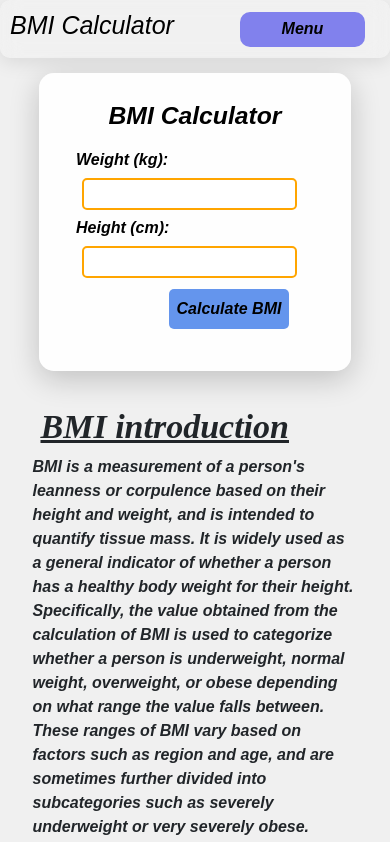
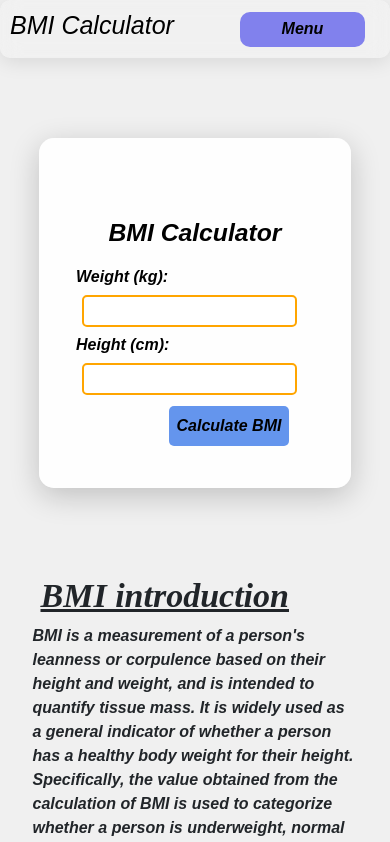
Before and after one commit to AdityaUpadhyay2610/text-app, a React (Vite) app: page /bmi in a window 390 px wide. Shown: the top 842 px of the page. Built offline with nearby package versions, Linux system fonts and the light colour scheme; the HTML template or start-up script is replaced by a standard one.

Commit message:
Bmi and Navbar css: fixed

```diff
--- a/src/Components/Bmi.css
+++ b/src/Components/Bmi.css
@@ -2,6 +2,7 @@
     display: flex;
     justify-content: center;
     margin: 8px;
+    margin-top: 60px;
     align-items: center;
     font-family: Arial, Helvetica, sans-serif;
     font-style: italic;
@@ -15,9 +16,7 @@
     border-radius: 15px; /* Increased rounded corners */
     box-shadow: 0 8px 30px rgba(0, 0, 0, 0.2); /* Deeper shadow for a lifted effect */
     padding: 20px; /* Add padding for inner spacing */
-    margin: 15px auto; /* Center the card with automatic left and right margins */
-    transition: transform 0.3s, box-shadow 0.3s; /* Smooth transition for hover effects */
-}
+    margin: 15px auto; /* Center the card with automatic left and right margins */}
 
 form {
     align-items: center;
@@ -95,6 +94,9 @@ h2.intro-head,.formula h2 {
     font-weight: bolder;
 }
 @media (max-width:768px){
+    .calc{
+        margin-top: 80px;
+    }
     h2.intro-head {
         display: flex;
         justify-content: flex-start;
--- a/src/Components/Navbar.css
+++ b/src/Components/Navbar.css
@@ -52,7 +52,7 @@ nav {
   backdrop-filter: blur(10px); /* Frosted glass effect */
   border-radius: 10px; /* Rounded corners */
   box-shadow: 0 8px 16px rgba(0, 0, 0, 0.5); /* Shadow for depth */
-  z-index: 1; /* Ensure it appears above other content */
+  z-index: 10; /* Ensure it appears above other content */
   min-width: 160px; /* Minimum width for dropdown */
 }
 .dropdown-content a{
@@ -76,7 +76,9 @@ nav {
 /* Responsive styles */
 @media (max-width: 768px) {
   nav {
-      padding: 10px; /* Adjust padding */
+      padding: 10px;
+
+    /* Adjust padding */
   }
 
   .nav-links {
@@ -87,7 +89,10 @@ nav {
       position: absolute; /* Keep dropdown absolutely positioned */
       width: 100%; /* Full width for mobile */
       left: 0; /* Align to the left */
-      top: 100%; /* Position it below the button */
+      top: 100%;
+      z-index: 10;
+      backdrop-filter: none;
+      box-shadow: none; /* Position it below the button */
   }
 
   .dropdown-content a {
```
